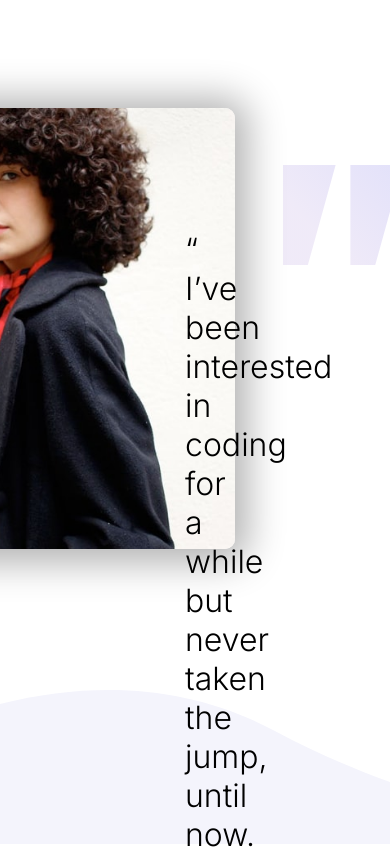
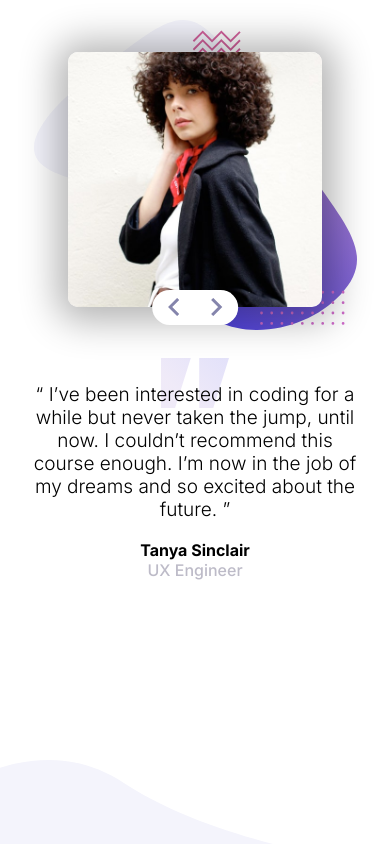
Before and after one commit to Sudhar611/slider-master-coding-bootcamp, a plain HTML site: page index.html in a window 390 px wide. Shown: the top 849 px of the page. Drawn offline with Linux system fonts and the light colour scheme.

Commit message:
challenge completed

```diff
--- a/css/style.css
+++ b/css/style.css
@@ -95,3 +95,67 @@ html{
 .prev{
   margin-right:35px;
 }
+
+@media (max-width:1200px){
+  body{
+    margin: 0;
+    height: 83%;
+    width: 100%;
+    font-family: 'Inter', sans-serif;
+    font-weight: 300;
+    font-size: 19px;
+  }
+
+  html{
+    margin: 0;
+    height: 100vh;
+    background-position: center 20px, left bottom, center 358px;
+    background-size: 323px 310px,70% 10%,68px 50px;
+  }
+
+  .slide{
+    /* visibility: hidden; */
+    width: auto;
+    height:441px;
+    margin: 52px 0;
+    position: relative;
+    display: none;
+    animation-duration: 1s;
+    text-align: center;
+  }
+
+  .slide-image{
+    float: none;
+    height: 255px;
+    width: 254px;
+  }
+
+  .slide-content{
+    width: 87%;
+    top:312px;
+    left: unset;
+    right:50%;
+    transform:translateX(50%);
+  }
+
+  .info{
+    font-size: 16px;
+  }
+
+  .name::after{
+    content: "\a";
+    white-space: pre;
+  }
+
+  .navigation{
+    top:290px;
+    right:50%;
+    transform:translateX(50%);
+    padding: 8px 15px 4px;
+  }
+
+  .prev{
+    margin-right:26px;
+  }
+
+}
```
